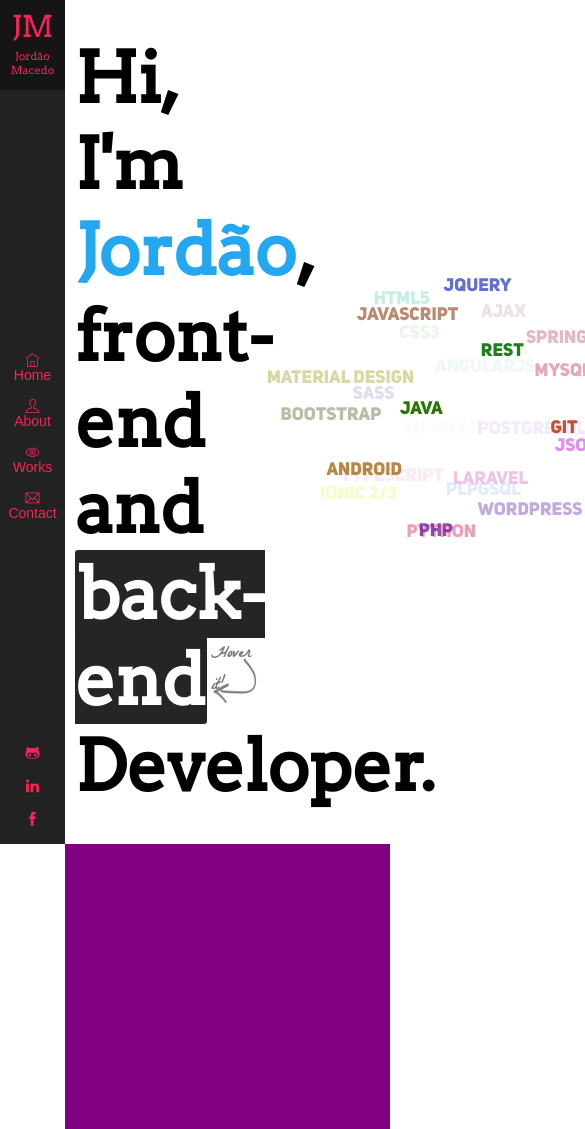
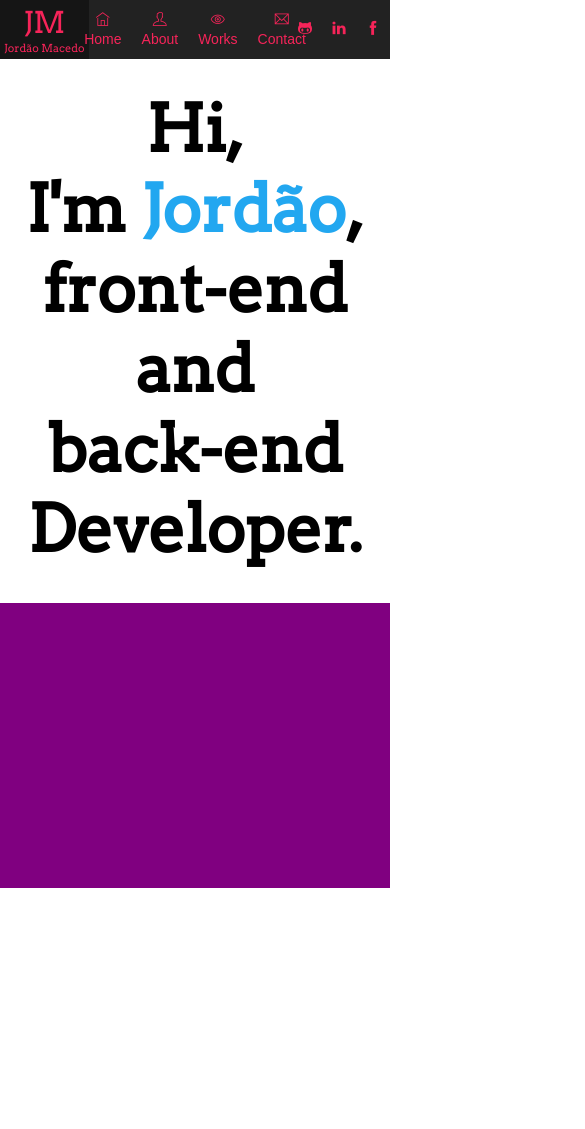
Before and after one commit to jordaos/jordaos.github.io, a plain HTML site: page index.html in a window 390 px wide. Shown: the top 1129 px of the page, 585 px wide, since content can reach past the window. After the commit the page ends 903 px from the top, so only its background shows below. Drawn offline with nearby package versions, Linux system fonts and the light colour scheme.

Commit message:
menu responsive

```diff
--- a/index.html
+++ b/index.html
@@ -69,7 +69,7 @@
         <div class="present">
             <div class="container">
                 <div class="col-6">
-                    <h1 class="center-elem-y text-present">Hi, <br>
+                    <h1 class="text-present">Hi, <br>
                         I'm <span class="my-name">Jordão</span>, <br>
                         front-end and <br>
                         <span class="back-end-text" id="back-end-text">back-end</span> <br>
--- a/sass/style.sass
+++ b/sass/style.sass
@@ -91,6 +91,7 @@ body
 
                     span
                         display: block
+                        padding: 5px 0
 
                     &:hover
                         color: $colorPrimary
@@ -134,6 +135,12 @@ body
                         color: $colorPrimary
                         &:hover
                             color: $colorSecondary
+            .menu-social
+                li
+                    a
+                        color: $colorPrimary
+                        &:hover
+                            color: $colorSecondary
 
 
     .page
@@ -142,7 +149,6 @@ body
 
         .present
             color: #000
-            font-size: 35px
             background: #fff
             width: 100%
             min-height: 100%
@@ -150,6 +156,7 @@ body
 
             .text-present
                 margin: 0
+                font-size: 65px
                 padding: 30px 10px
                 position: relative
                 top: 50%
@@ -285,3 +292,78 @@ body
         background: #fff
     100%
         background: #fff
+
+@media only screen and (max-width: 1200px)
+    body
+        .container
+            width: 100%
+
+@media only screen and (max-width: 992px)
+    body
+        margin-left: 0
+        margin-top: 59px
+
+        nav
+            width: 100%
+            height: auto
+            z-index: 9
+
+            .logo
+                padding: 4px
+
+                span
+                    display: block
+
+            .menu-items
+                display: inline-block
+                position: relative
+                left: 50%
+                transform: translateX(-50%)
+
+                li
+                    float: left
+                    margin: 7px 10px
+
+            .menu-social
+                display: block
+                position: absolute
+                right: 0
+                top: 0
+                width: auto
+
+                li
+                    margin: 20px 10px
+                    float: left
+
+        .page
+            .present
+                display: inline-block
+                min-height: auto
+
+                .col-6
+                    width: 100%
+
+                .text-present
+                    text-align: center
+
+                .text-present,
+                .globe,
+                .terminal
+                    top: 0
+                    transform: none
+
+                .back-end-text
+                    background: transparent
+                    color: #000
+                    transition: none
+                    -webkit-animation: none
+
+                    &::after
+                        content: ''
+                        background: transparent
+
+                .globe,
+                .terminal
+                    display: none
+
+@media only screen and (max-width: 540px)
```
Also changed, not shown: dist/css/style.min.css, js/jquery.svg3dtagcloud.js, 1 other file.
